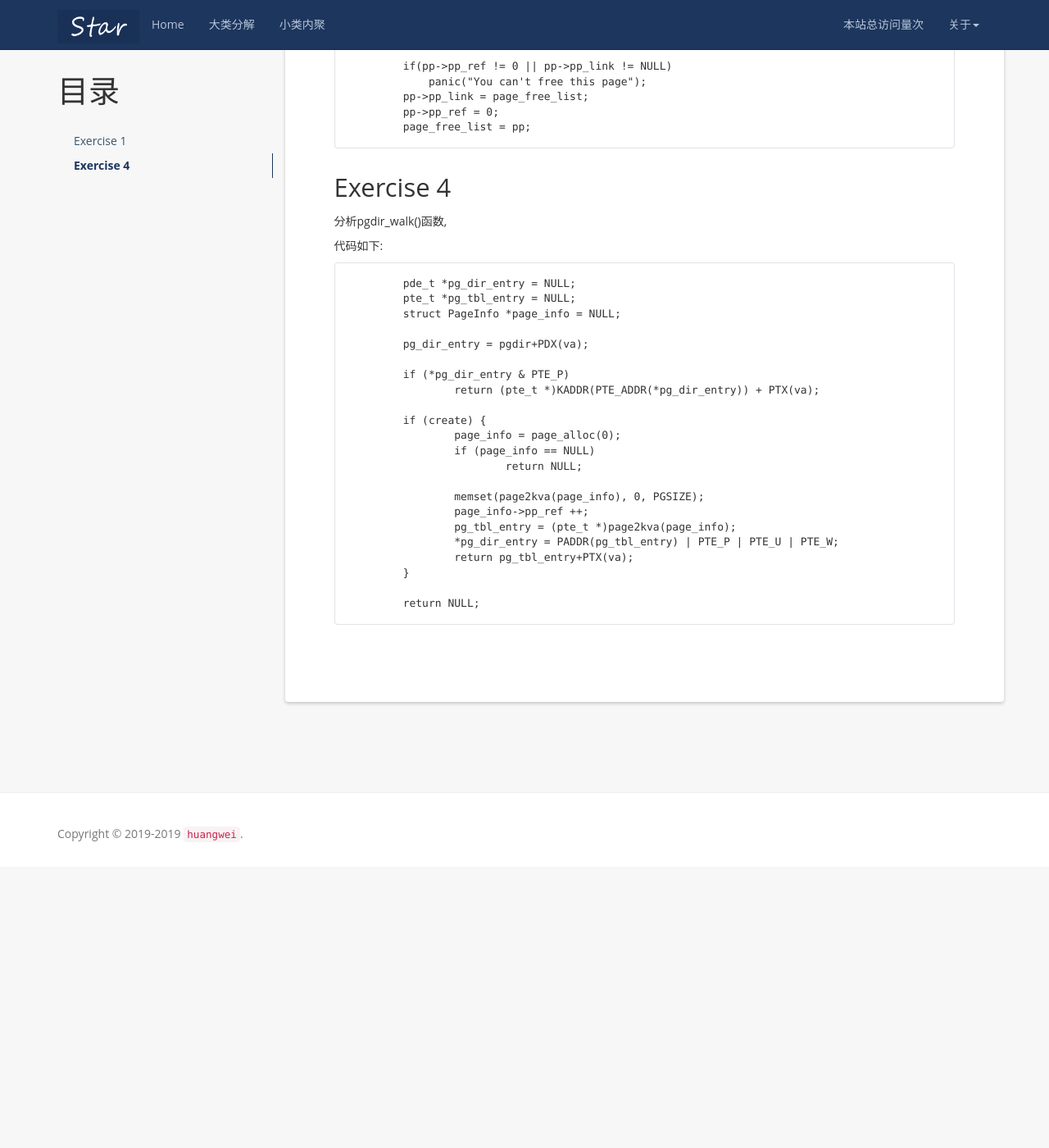
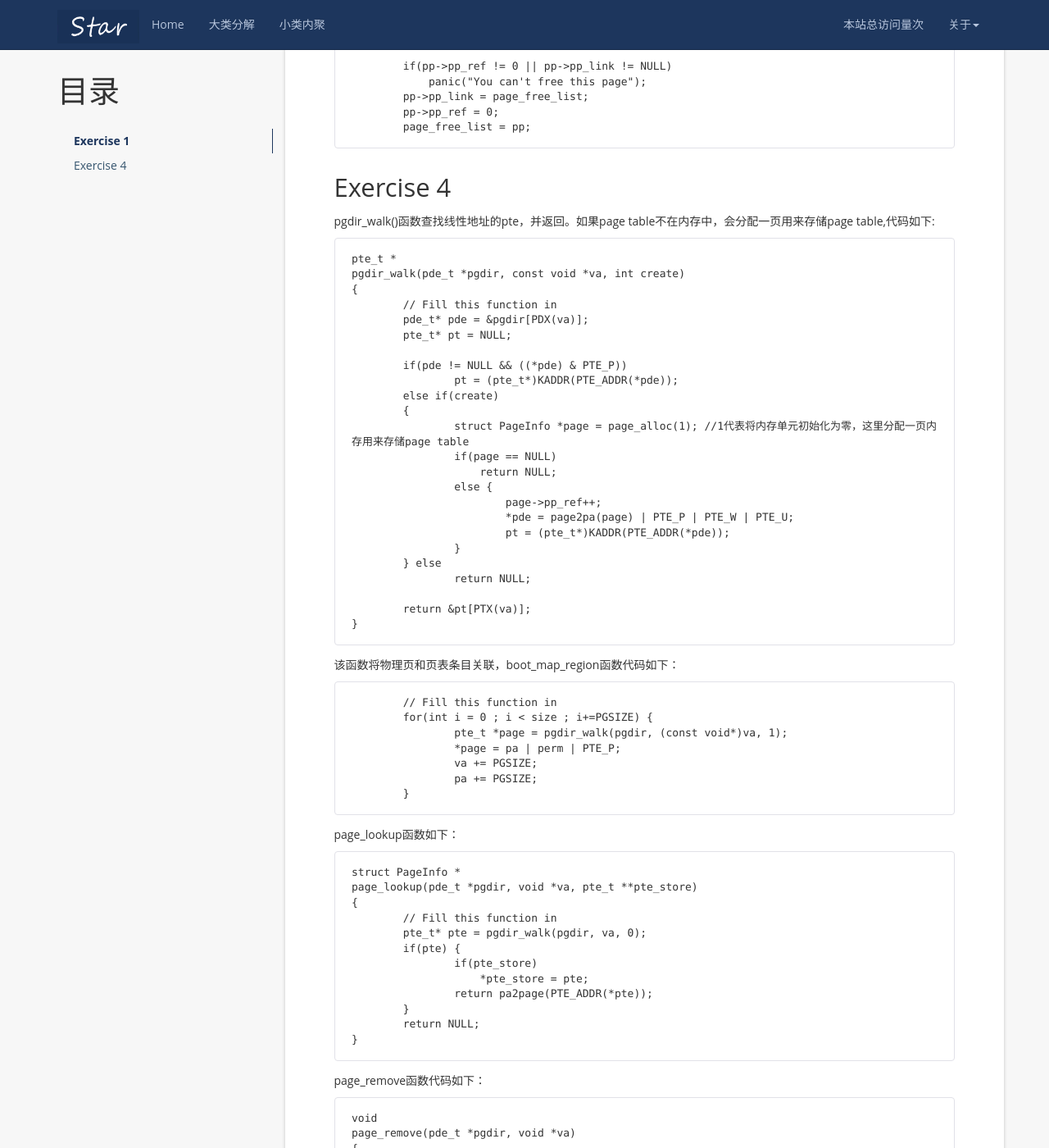
Before and after one commit to mayunmeiyouming/blog, a Jekyll site: the page built from _posts/2019-06-20-xv6 lab2.md, in a window 1280 px wide and 1400 px high, scrolled down 2135 px. Shown: the whole window at 82% size. Built offline with Jekyll 4.4.1, drawn with Linux system fonts in a browser that asks for light colours; nearby versions of some CDN libraries; a script that is not in the unit is left out; comment, search, counter and statistics services are not loaded; a file with an impossible date is left out; before the commit the page ends 3192 px from its top, so only the background shows below that; some of the changed text lies outside the part shown.

Commit message:
2019-12-27-1

````diff
--- a/_posts/2019-06-20-xv6 lab2.md
+++ b/_posts/2019-06-20-xv6 lab2.md
@@ -107,31 +107,133 @@
 
 ## Exercise 4
 
-分析pgdir_walk()函数,
-
-代码如下:
+pgdir_walk()函数查找线性地址的pte，并返回。如果page table不在内存中，会分配一页用来存储page table,代码如下:
 
 ```
-	pde_t *pg_dir_entry = NULL;
-	pte_t *pg_tbl_entry = NULL;
-	struct PageInfo *page_info = NULL;
+pte_t *
+pgdir_walk(pde_t *pgdir, const void *va, int create)
+{
+	// Fill this function in
+	pde_t* pde = &pgdir[PDX(va)];
+	pte_t* pt = NULL;
 
-	pg_dir_entry = pgdir+PDX(va);
+	if(pde != NULL && ((*pde) & PTE_P))
+		pt = (pte_t*)KADDR(PTE_ADDR(*pde));
+	else if(create)
+	{
+		struct PageInfo *page = page_alloc(1); //1代表将内存单元初始化为零，这里分配一页内存用来存储page table
+		if(page == NULL)
+		    return NULL;
+		else {
+			page->pp_ref++;
+			*pde = page2pa(page) | PTE_P | PTE_W | PTE_U;
+			pt = (pte_t*)KADDR(PTE_ADDR(*pde));
+		}
+	} else
+		return NULL;
 
-	if (*pg_dir_entry & PTE_P)
-		return (pte_t *)KADDR(PTE_ADDR(*pg_dir_entry)) + PTX(va);
+	return &pt[PTX(va)];
+}
+```
 
-	if (create) {
-		page_info = page_alloc(0);
-		if (page_info == NULL)
-			return NULL;
+该函数将物理页和页表条目关联，boot_map_region函数代码如下：
 
-		memset(page2kva(page_info), 0, PGSIZE);
-		page_info->pp_ref ++;
-		pg_tbl_entry = (pte_t *)page2kva(page_info);
-		*pg_dir_entry = PADDR(pg_tbl_entry) | PTE_P | PTE_U | PTE_W;
-		return pg_tbl_entry+PTX(va);
+```
+	// Fill this function in
+	for(int i = 0 ; i < size ; i+=PGSIZE) {
+		pte_t *page = pgdir_walk(pgdir, (const void*)va, 1);
+		*page = pa | perm | PTE_P;
+		va += PGSIZE;
+		pa += PGSIZE;
 	}
+```
 
+page_lookup函数如下：
+
+```
+struct PageInfo *
+page_lookup(pde_t *pgdir, void *va, pte_t **pte_store)
+{
+	// Fill this function in
+	pte_t* pte = pgdir_walk(pgdir, va, 0);
+	if(pte) {
+		if(pte_store)
+		    *pte_store = pte;
+		return pa2page(PTE_ADDR(*pte));
+	}
 	return NULL;
+}
 ```
+
+page_remove函数代码如下：
+
+```
+void
+page_remove(pde_t *pgdir, void *va)
+{
+	// Fill this function in
+	pte_t *pte = NULL;
+	struct PageInfo* page = page_lookup(pgdir, va, &pte);
+	if(!page)
+	    return;
+	page_decref(page); //page_decref函数实现将page的引用减一，如果page的引用为零，则会回收page，将page加入page_free_list中
+	(*pte) = 0;
+	tlb_invalidate(pgdir, va); //将tlb中有关这个虚拟地址的物理地址缓存失效
+}
+```
+
+page_insert函数代码如下：
+
+```
+int
+page_insert(pde_t *pgdir, struct PageInfo *pp, void *va, int perm)
+{
+	// Fill this function in
+	pte_t* pte = pgdir_walk(pgdir, va, 1);
+
+	if(!pte)
+	    return -E_NO_MEM;
+
+	(pp->pp_ref)++; //这个位置不能与下面换，因为pp指向的物理页可以va地址指向的页可能一样，会导致pp的信息被删除
+
+	if((*pte) & PTE_P) //pte已经有指向一个页，需要将*pte=0，并且将页的引用减一
+		page_remove(pgdir, va);
+
+	*pte = page2pa(pp) | perm | PTE_P;//将page的地址放入pte中，并且设置权限
+	return 0;
+}
+```
+
+### Exercise 5
+
+第一部分：
+
+由于参数size必须是PGSIZE对齐，所以需要使用ROUNDUP函数
+
+```
+boot_map_region(kern_pgdir, UPAGES, ROUNDUP(npages * sizeof(struct PageInfo), PGSIZE), PADDR(pages), PTE_U);
+```
+
+第二部分：
+
+```
+boot_map_region(kern_pgdir, KSTACKTOP - KSTKSIZE, KSTKSIZE, PADDR(bootstack), PTE_W);
+```
+
+第三部分：
+
+```
+boot_map_region(kern_pgdir, KERNBASE, 0x10000000 - PGSIZE, 0x0, PTE_W);
+```
+
+Question：
+
+2. 简单
+
+3. 页的权限位
+
+4. 256M，因为只能映射这么大的内存
+
+5. 65 * PGSIZE，1页kern_pgdir,64页page table
+
+6. call i386_init命令实现了从低地址到高地址的跳转。低地址也被映射到相应物理地址，所以访问低地址也有效；要这么做是因为有部分指令仍然位于低地址。
````
Also changed, not shown: _posts/2019-12-15-xv6 lab3.md (added, +314 -0 lines).
